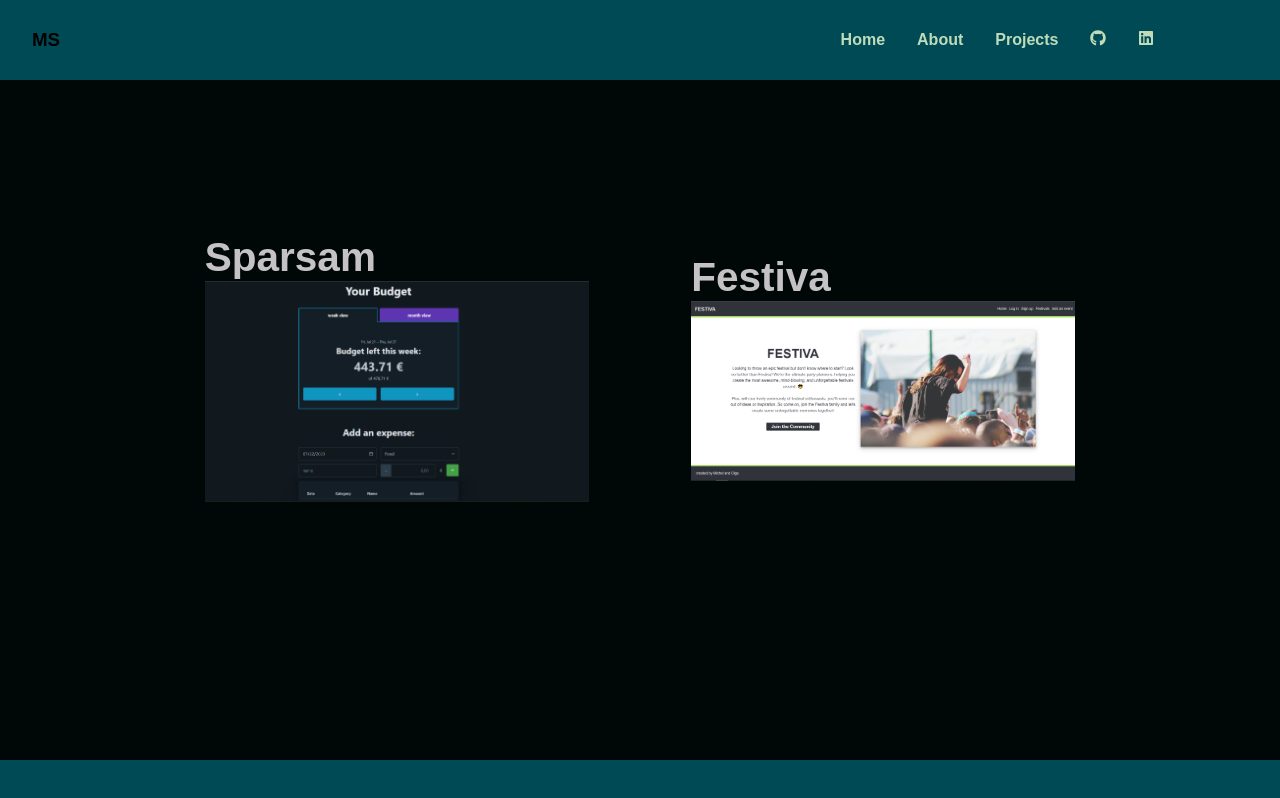
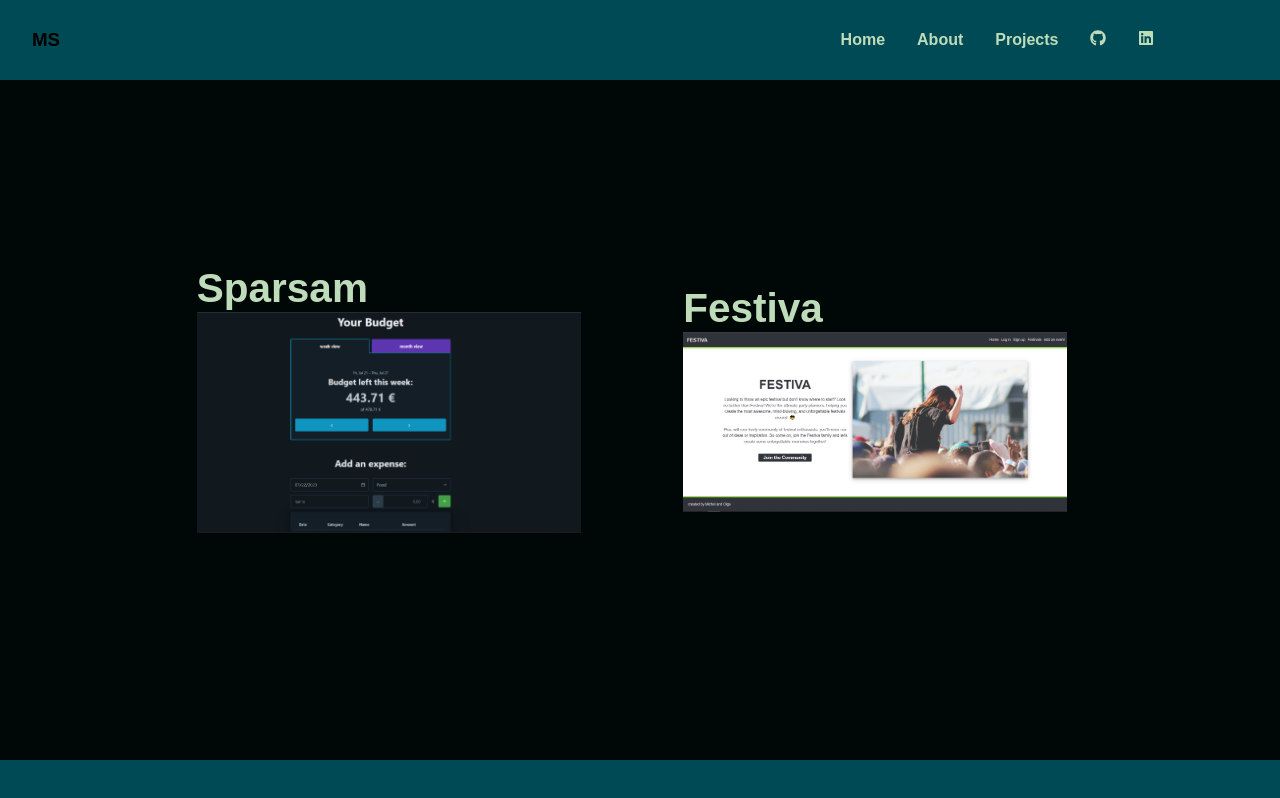
Before and after one commit to michelsaber/portfolio, a React (Create React App) app: page /projects in a window 1280 px wide. Built offline with nearby package versions, Linux system fonts and the light colour scheme.

Commit message:
links for projects

```diff
--- a/src/App.css
+++ b/src/App.css
@@ -241,3 +241,15 @@ nav {
   justify-content: space-around;
   align-items: center;
 }
+
+
+
+.projectLink {
+  margin: 0 1rem;
+  color: var(--textColor);
+  text-decoration: none;
+}
+
+.projectLink :hover {
+  color: var(--secondaryColor);
+}
--- a/src/pages/ProjectsPage.jsx
+++ b/src/pages/ProjectsPage.jsx
@@ -7,13 +7,16 @@ function ProjectsPage() {
     <div className="aboutPageParent">
       <div className="projectsPageParent">
         <div className="sparsamDiv">
-          <h2>Sparsam</h2>
-          <img src={sparsam} style={{ width: "30vw" }} alt="" />
+        <a href="https://sparsam.netlify.app" className="projectLink"><h2>Sparsam</h2>
+        <img src={sparsam} style={{ width: "30vw" }} alt="" /></a>
+
         </div>
 
         <div className="festivaDiv">
+        <a href="https://festiva.adaptable.app" className="projectLink">
           <h2>Festiva</h2>
           <img src={festiva} style={{ width: "30vw" }} alt="" />
+          </a>
         </div>
       </div>
     </div>
```
